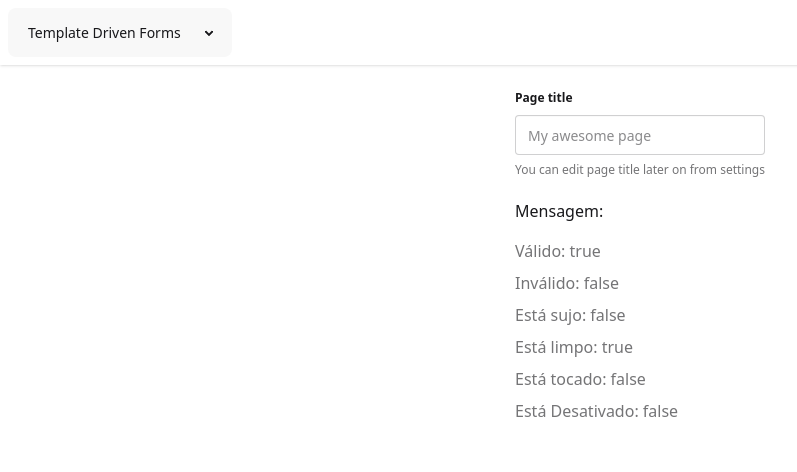
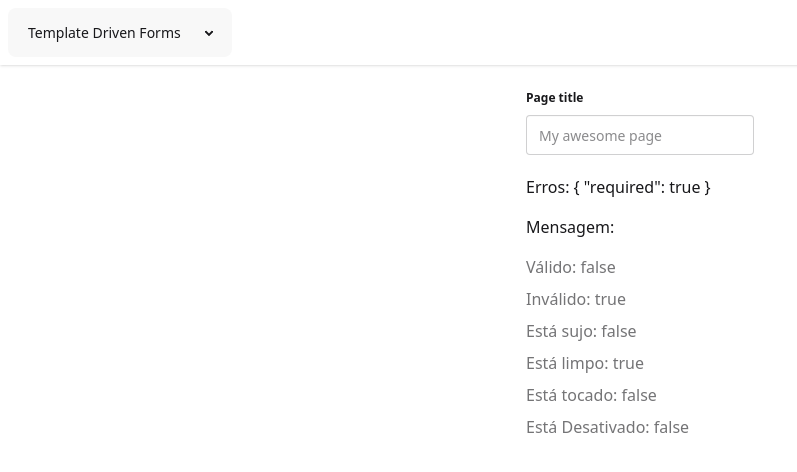
Before and after one commit to lodovikoa/curso-formularios-com-angular, an Angular app: page /template-driven-forms/sync-validators in a window 1280 px wide. Shown: the top 472 px of the page, without its empty margins (0-797 px from the left). Built offline with nearby package versions, Linux system fonts and the light colour scheme.

Commit message:
feat:Aulas

```diff
--- a/src/app/features/template-driven-forms/sync-validators/sync-validators.component.html
+++ b/src/app/features/template-driven-forms/sync-validators/sync-validators.component.html
@@ -1,9 +1,24 @@
 <fieldset class="fieldset">
   <legend class="fieldset-legend">Page title</legend>
-  <input type="text" class="input" placeholder="My awesome page" [(ngModel)]="message" #messageInput="ngModel" />
-  <p class="label">You can edit page title later on from settings</p>
+  <input type="text"
+    class="input"
+    [class.input-error]="messageInput.touched && messageInput.invalid"
+    placeholder="My awesome page"
+    [(ngModel)]="message"
+    #messageInput="ngModel"
+    required
+    minlength="10" />
+  @if(messageInput.touched){
+    @if(messageInput.hasError('required')) {
+      <p class="text-error">Campo Obrigatório</p>
+    }
+    @if(messageInput.hasError('minlength')) {
+      <p class="text-error">O campo deve ter {{messageInput.getError('minlength').requiredLength}} ou mais caracteres. Informado: {{messageInput.getError('minlength').actualLength}} caracteres </p>
+    }
+  }
 </fieldset>
 
+<div class="mt-4">Erros: {{ messageInput.errors | json }}</div>
 <div class="mt-4">Mensagem: {{ message() }}</div>
 
 <div class="mt-4 flex flex-col gap-2">
--- a/src/app/features/template-driven-forms/sync-validators/sync-validators.component.ts
+++ b/src/app/features/template-driven-forms/sync-validators/sync-validators.component.ts
@@ -1,9 +1,10 @@
+import { JsonPipe } from '@angular/common';
 import { ChangeDetectionStrategy, Component, signal } from '@angular/core';
 import { FormsModule } from "@angular/forms";
 
 @Component({
   selector: 'app-sync-validators',
-  imports: [FormsModule],
+  imports: [FormsModule, JsonPipe],
   templateUrl: './sync-validators.component.html',
   styleUrl: './sync-validators.component.css',
   changeDetection: ChangeDetectionStrategy.OnPush,
```
